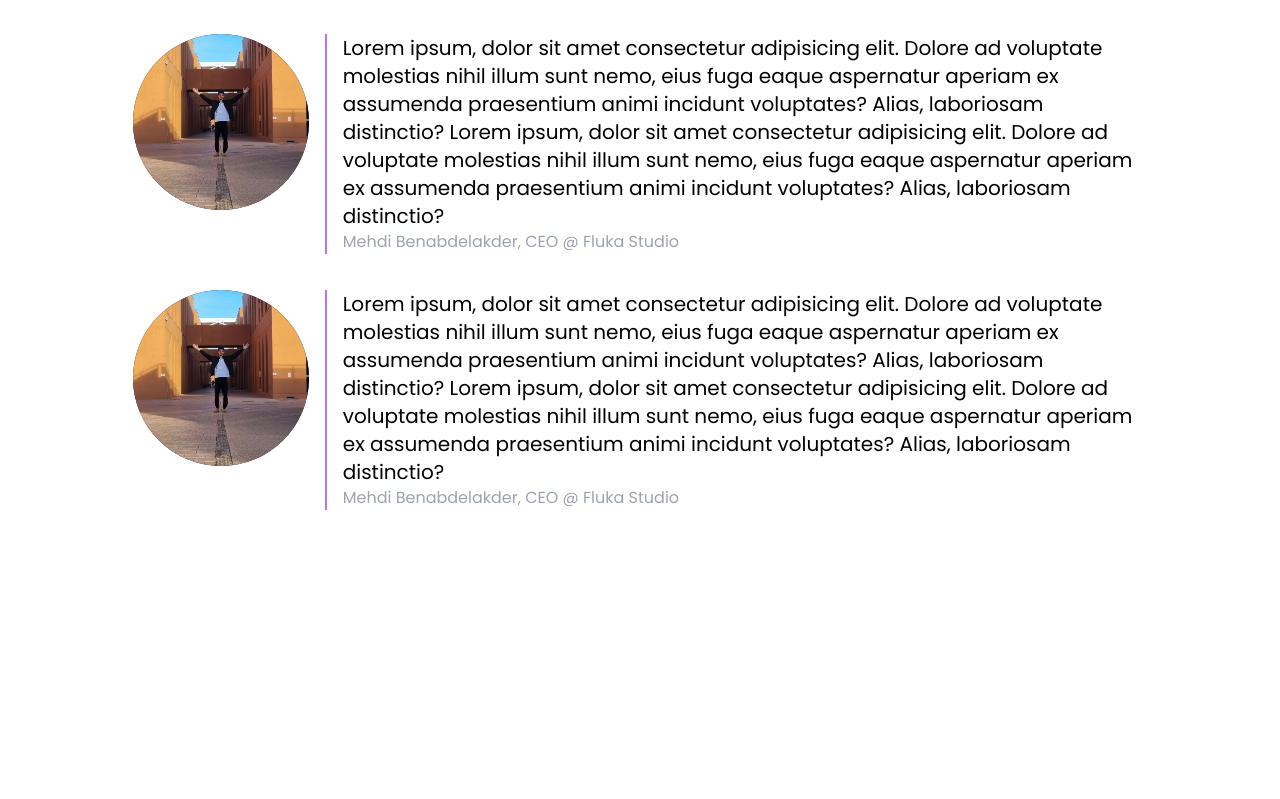
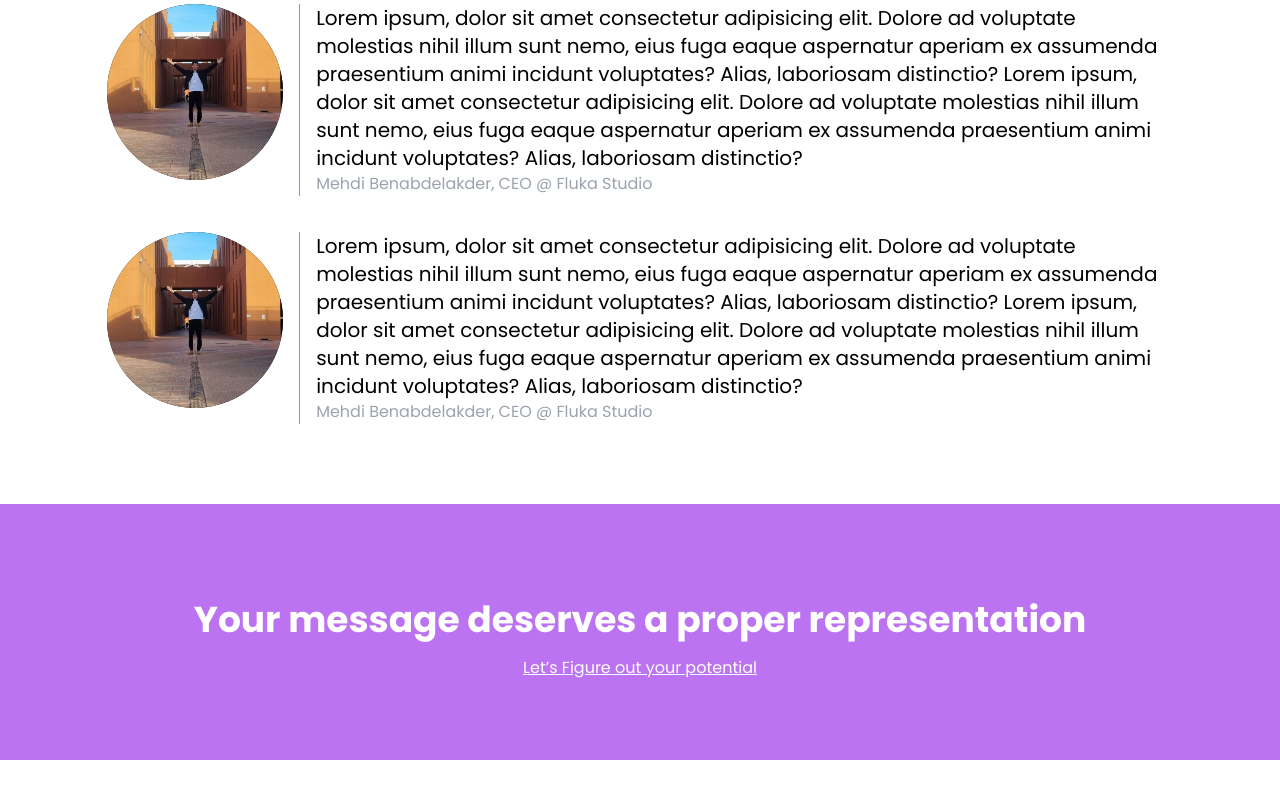
Before and after one commit to Mehdibenabdelkader/flukastudio, a React (Vite) app: page / in a window 1280 px wide. Shown: the part 1971-2770 px from the top of the page. Before the commit the page ends 2593 px from the top, so only its background shows below. Built offline with nearby package versions, Linux system fonts and the light colour scheme.

Commit message:
add a CTA section

```diff
--- a/src/App.css
+++ b/src/App.css
@@ -1,6 +1,7 @@
 #root {
-  margin: 0 auto;;
-  padding: 2rem;
+  margin: 0 auto;
+  padding-top: 20px;
+  padding-bottom: 80px;
   text-align: center;
   font-family: 'Poppins', sans-serif;
 }
--- a/src/App.tsx
+++ b/src/App.tsx
@@ -5,6 +5,7 @@
 import { Services } from "./components/Services";
 import { Projects } from "./components/Projects";
 import { Testimonials } from "./components/Testimonials";
+import { CallToAction } from "./components/CallToAction";
 
 function App() {
   return (
@@ -15,6 +16,7 @@
       <Services></Services>
       <Projects></Projects>
       <Testimonials></Testimonials>
+      <CallToAction></CallToAction>
     </div>
   );
 }
--- /dev/null
+++ b/src/components/CallToAction.tsx
@@ -0,0 +1,11 @@
+export const CallToAction = () => {
+    return (
+        <div className="bg-purple ">
+            <div className="flex flex-col justify-center ">
+                <h1 className="font-semibold text-4xl mt-24 mb-4  text-white">Your message deserves a proper representation</h1>
+                <a href="" className=" text-white mb-20 underline">Let’s Figure out your potential</a>
+            </div>
+        </div>
+
+    );
+};
--- a/src/components/Testimonials.tsx
+++ b/src/components/Testimonials.tsx
@@ -24,7 +24,7 @@
 
             <div className="bg-purple w-2 "></div>
             <div className="text-left  flex flex-col">
-                <p className="text-xl">Lorem ipsum, dolor sit amet consectetur adipisicing elit. Dolore ad voluptate molestias nihil illum sunt nemo, eius fuga eaque aspernatur aperiam ex assumenda praesentium animi incidunt voluptates? Alias, laboriosam distinctio? Lorem ipsum, dolor sit amet consectetur adipisicing elit. Dolore ad voluptate molestias nihil illum sunt nemo, eius fuga eaque aspernatur aperiam ex assumenda praesentium animi incidunt voluptates? Alias, laboriosam distinctio?</p>
+                <p className="text-xl ">Lorem ipsum, dolor sit amet consectetur adipisicing elit. Dolore ad voluptate molestias nihil illum sunt nemo, eius fuga eaque aspernatur aperiam ex assumenda praesentium animi incidunt voluptates? Alias, laboriosam distinctio? Lorem ipsum, dolor sit amet consectetur adipisicing elit. Dolore ad voluptate molestias nihil illum sunt nemo, eius fuga eaque aspernatur aperiam ex assumenda praesentium animi incidunt voluptates? Alias, laboriosam distinctio?</p>
                 <p className="text-gray-400  mt-auto"> Mehdi Benabdelakder, CEO @ Fluka Studio</p>
             </div>
 
```
